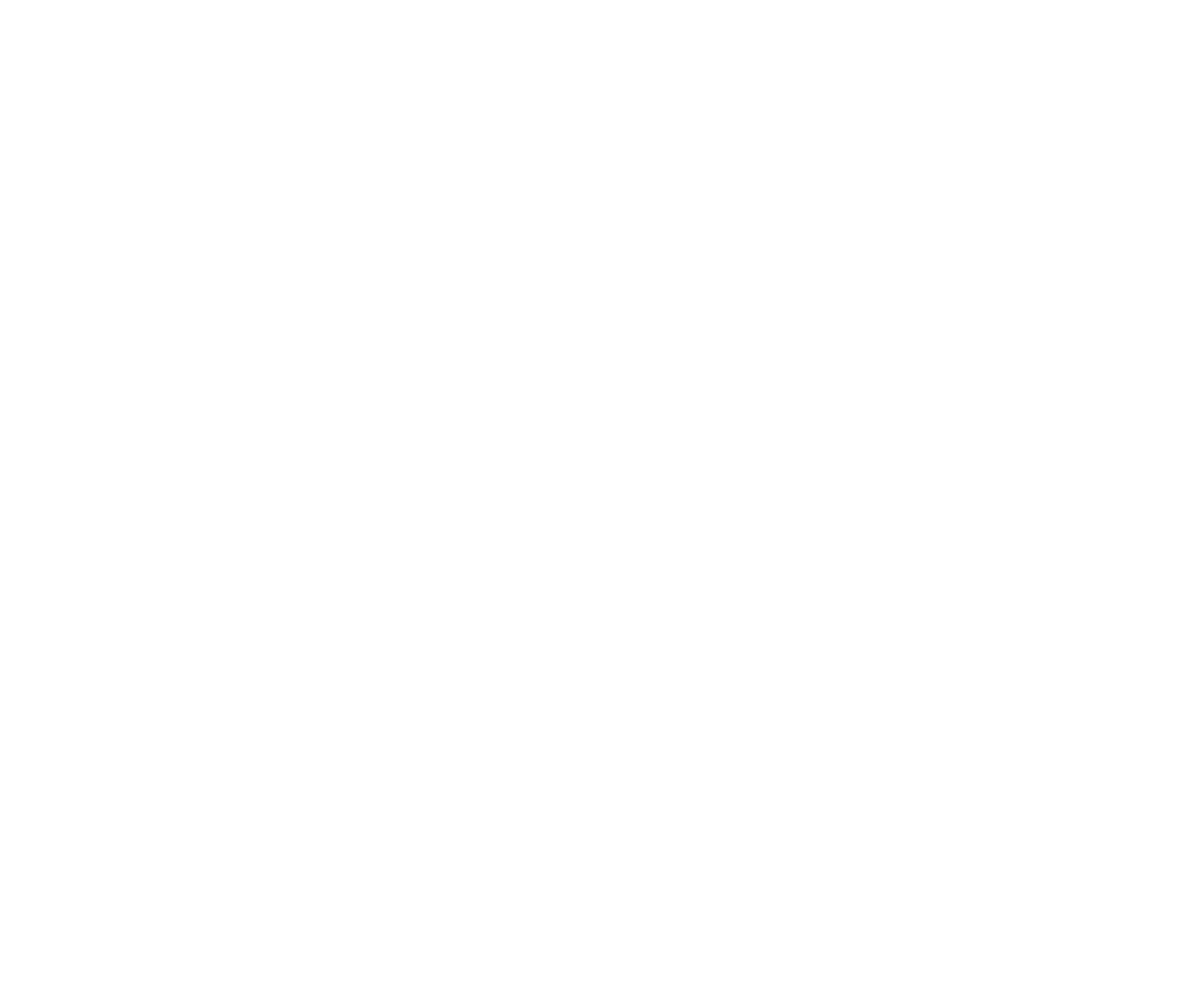
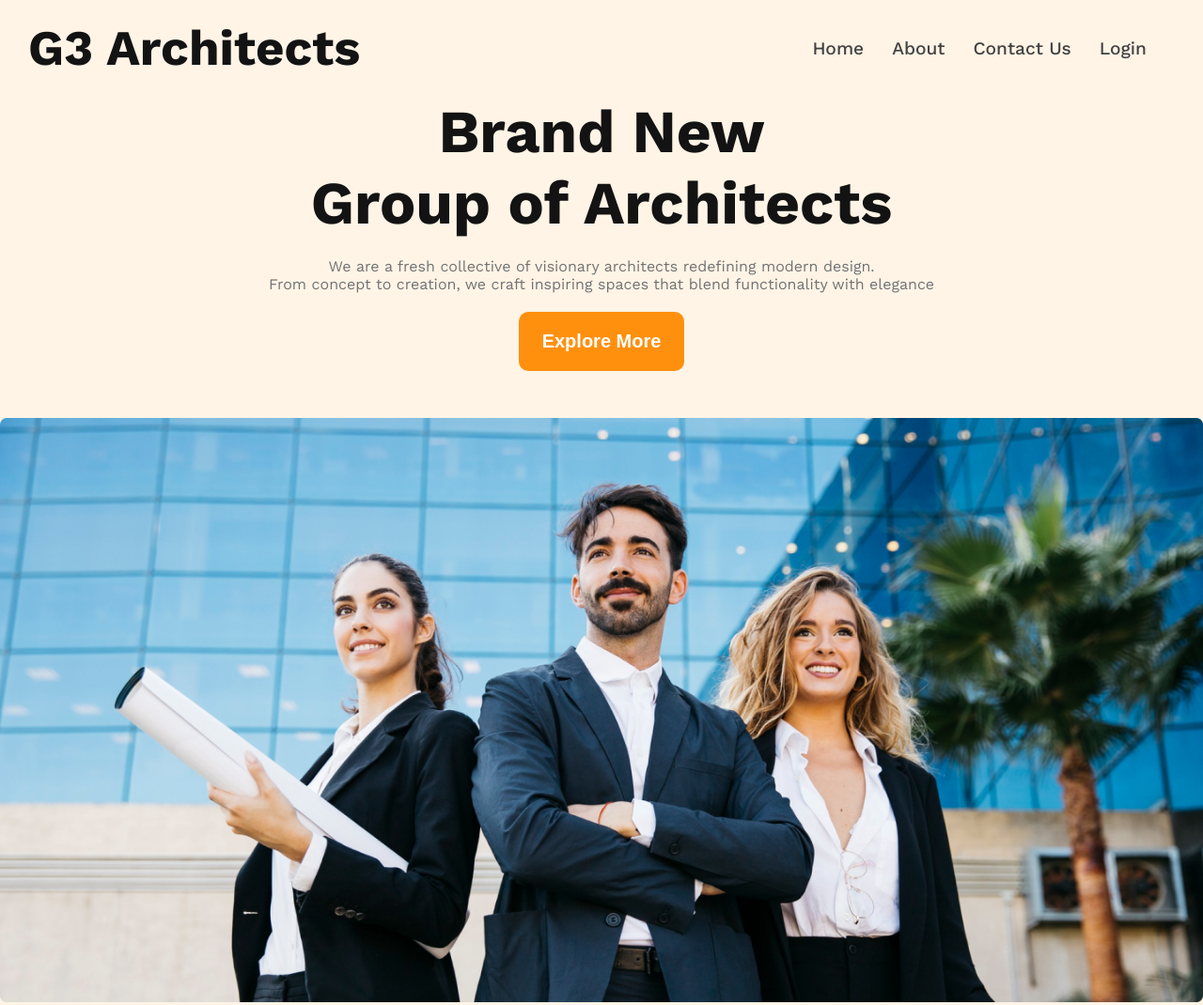
Before and after one commit to maimuna03134/G3-Architect-website, a plain HTML site: page index.html in a window 1280 px wide. Shown: the whole page at 94% size. Before the commit the page ends 800 px from the top, so only its background shows below. Drawn offline with nearby package versions, Linux system fonts and the light colour scheme.

Commit message:
added nabbar and banner section

```diff
--- a/index.html
+++ b/index.html
@@ -1,13 +1,43 @@
 <!DOCTYPE html>
 <html lang="en">
+
 <head>
     <meta charset="UTF-8">
     <meta name="viewport" content="width=device-width, initial-scale=1.0">
     <title>G3-Architect</title>
+    <link rel="stylesheet" href="./styles/architect.css">
 </head>
-<body>
-    <header>
 
+<body class="work-sans-font">
+    <header class="hero-section">
+        <nav class="nav-bar">
+            <div class="title">
+                <h3>G3 Architects</h3>
+            </div>
+            <div class="nav-items">
+                <ul class="nav-links">
+                    <li><a href="#">Home</a></li>
+                    <li><a href="#">About</a></li>
+                    <li><a href="#">Contact Us</a></li>
+                    <li><a href="#">Login</a></li>
+                </ul>
+            </div>
+        </nav>
+
+        <div class="banner">
+            <div class="banner-content">
+                <h2 class="banner-title">Brand New
+                    <br>Group of Architects
+                </h2>
+                <p class="banner-description">We are a fresh collective of visionary architects redefining modern
+                    design.
+                    <br>From concept to creation, we craft inspiring spaces that blend functionality with elegance
+                </p>
+
+                <button class="btn-primary">Explore More</button>
+            </div>
+            <img class="banner-image" src="./images/banner.png" alt="A group photo of three architects">
+        </div>
     </header>
 
     <main>
@@ -18,4 +48,5 @@
 
     </footer>
 </body>
+
 </html>
--- a/styles/architect.css
+++ b/styles/architect.css
@@ -0,0 +1,104 @@
+@import url('https://fonts.googleapis.com/css2?family=Work+Sans:ital,wght@0,100..900;1,100..900&display=swap');
+
+.work-sans-font {
+    font-family: "Work Sans", sans-serif;
+    font-optical-sizing: auto;
+    font-style: normal;
+}
+
+* {
+    margin: 0;
+    padding: 0;
+    box-sizing: border-box;
+}
+
+.hero-section {
+    background: rgba(255, 144, 14, 0.1);
+}
+
+.btn-primary {
+    border-radius: 10px;
+    background: rgb(255, 144, 14);
+    color: white;
+    padding: 20px 25px;
+    font-size: 20px;
+    font-weight: 600;
+    border: none;
+    transition: .5s;
+}
+
+.btn-primary:hover {
+    color: rgb(255, 144, 14);
+    background: white;
+    border: 2px solid rgb(255, 144, 14);
+}
+
+/* nav style */
+.nav-bar {
+    display: flex;
+    justify-content: space-between;
+    align-items: center;
+    padding: 20px 30px;
+}
+
+.title {
+    font-size: 45px;
+    font-weight: 700;
+    color: rgb(19, 19, 19);
+}
+
+.nav-items {
+    font-size: 1.2rem;
+    font-weight: 500;
+}
+.nav-links{
+    display: flex;
+
+}
+.nav-items li{
+    list-style: none;
+    margin-right: 30px;
+}
+.nav-items a {
+    text-decoration: none;
+    color: rgb(66, 66, 66);
+}
+
+.nav-bar,
+.banner {
+    max-width: 1440px;
+    margin: 0 auto;
+}
+
+/* banner style */
+.banner-content {
+    max-width: 850px;
+    margin: 0 auto;
+    text-align: center;
+    margin-bottom: 50px;
+}
+
+.banner-title {
+    font-size: 4rem;
+    font-weight: bold;
+    color: #131313;
+}
+
+.banner-description {
+    color: rgb(114, 114, 114);
+    font-size: 1rem;
+    font-weight: 400;
+    margin: 20px 0;
+}
+
+.banner-image {
+    width: 100%;
+}
+
+/* responsive media query */
+@media screen and (max-width: 576px) {
+    .nav-bar ,
+    .nav-links{
+        flex-direction: column;
+    }
+}
```
